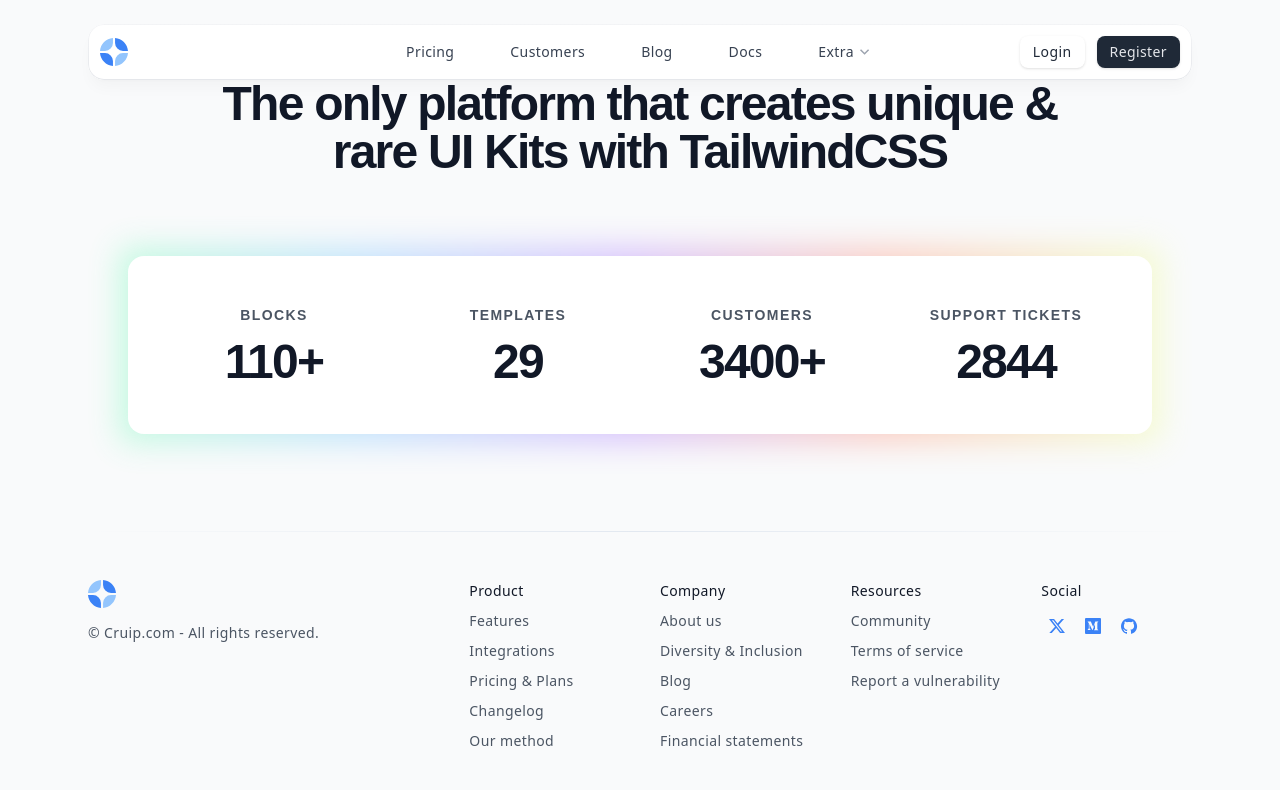
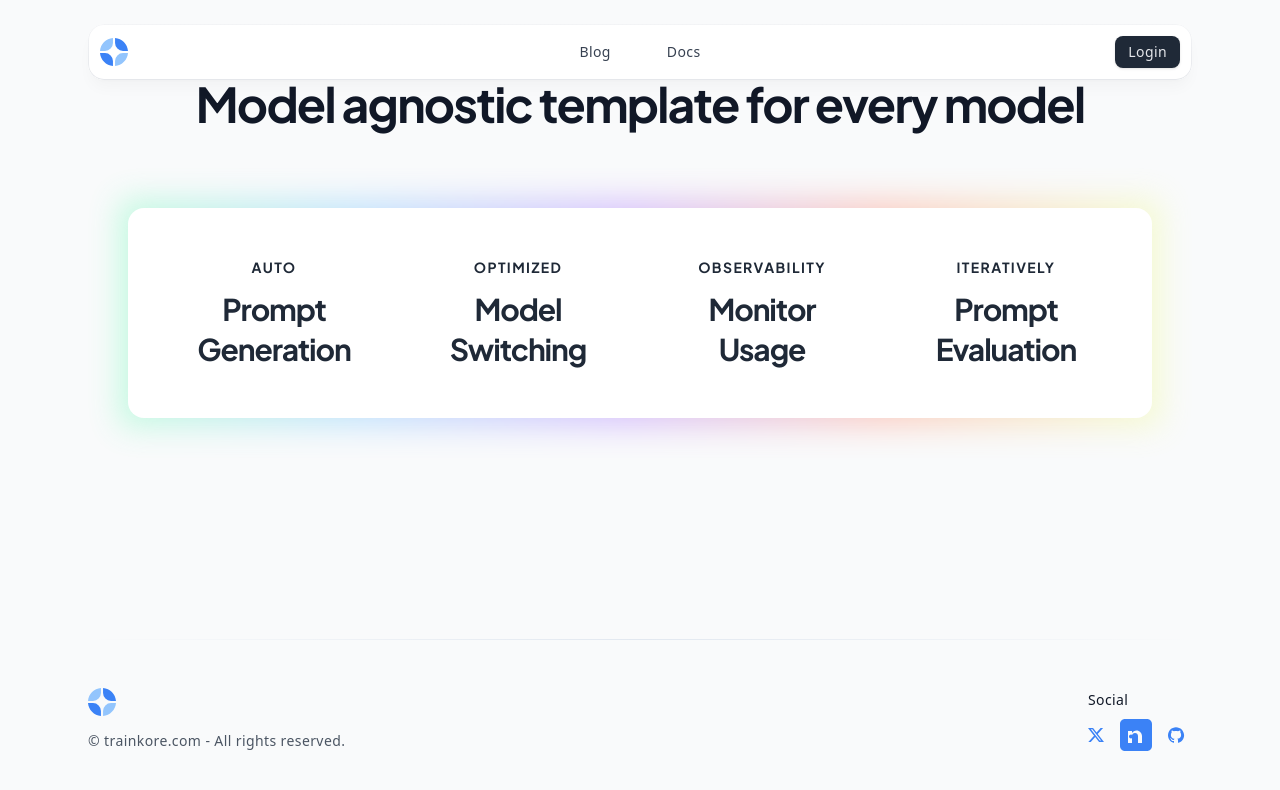
Before and after one commit to anuragvishwa/docs-trainkore, a Next.js app: page /pricing in a window 1280 px wide. Shown: the top 790 px of the page. Built offline with nearby package versions, Linux system fonts and the light colour scheme.

Commit message:
changed landing page

```diff
--- a/app/(default)/page.tsx
+++ b/app/(default)/page.tsx
@@ -7,6 +7,7 @@ import Hero from "@/components/hero-home";
 import BusinessCategories from "@/components/business-categories";
 import LargeTestimonial from "@/components/large-testimonial";
 import FeaturesPlanet from "@/components/features-planet";
+import FeaturesLog from "@/components/features-log";
 import Features from "@/components/features-home";
 import TestimonialsCarousel from "@/components/testimonials-carousel";
 import Cta from "@/components/cta";
@@ -34,13 +35,14 @@ export default function Home() {
       <RouteCard />
       <CodeView />
       <Feedback />
+      <FeaturesLog />
 
       {/* <LargeTestimonial />
 
       <Features /> */}
       <Pricing />
 
-      <TestimonialsCarousel />
+      {/* <TestimonialsCarousel /> */}
       {/* <Faqs /> */}
       {/* <Cta /> */}
     </>
--- a/app/(default)/pricing/page.tsx
+++ b/app/(default)/pricing/page.tsx
@@ -1,7 +1,5 @@
-export const metadata = {
-  title: "Pricing - Simple",
-  description: "Page description",
-};
+'use client'; // Ensures it's a Client Component
+import { Plus_Jakarta_Sans } from 'next/font/google';
 
 import PricingTables from "@/components/pricing-tables";
 import ComparePlans from "@/components/compare-plans";
@@ -9,13 +7,20 @@ import TestimonialsGrid from "@/components/testimonials-grid";
 import Faqs from "@/components/faqs";
 import Cta from "@/components/cta-alternative";
 
+// Load the Plus Jakarta Sans font with the necessary weights
+const plusJakartaSans = Plus_Jakarta_Sans({
+  subsets: ['latin'],
+  weight: ['400', '500', '600', '700'],
+  display: 'swap',
+});
+
 export default function Pricing() {
   return (
     <section className="py-12 bg-gray-50 sm:py-16 lg:py-20">
       <div className="px-4 mx-auto max-w-7xl sm:px-6 lg:px-8">
         <div className="max-w-2xl mx-auto text-center xl:max-w-4xl">
-          <h2 className="text-3xl font-bold text-gray-900 sm:text-4xl xl:text-5xl font-pj">
-            The only platform that creates unique & rare UI Kits with TailwindCSS
+          <h2 className={`text-3xl font-bold text-gray-900 sm:text-4xl xl:text-5xl ${plusJakartaSans.className}`}>
+          Model agnostic template for every model
           </h2>
         </div>
 
@@ -32,23 +37,23 @@ export default function Pricing() {
 
           <div className="relative grid grid-cols-1 px-16 py-12 overflow-hidden text-center bg-white sm:grid-cols-2 gap-y-12 lg:grid-cols-4 rounded-2xl gap-x-20">
             <div className="flex flex-col items-center">
-              <p className="text-5xl font-bold text-gray-900 lg:mt-3 lg:order-2 font-pj">110+</p>
-              <h3 className="mt-5 text-sm font-bold tracking-widest text-gray-600 uppercase lg:mt-0 lg:order-1 font-pj">Blocks</h3>
+              <p className={`text-3xl font-bold text-gray-800 lg:mt-3 lg:order-2 ${plusJakartaSans.className}`}>Prompt Generation</p>
+              <h3 className={`mt-5 text-sm font-bold tracking-widest text-gray-800 uppercase lg:mt-0 lg:order-1 ${plusJakartaSans.className}`}>Auto</h3>
             </div>
 
             <div className="flex flex-col items-center">
-              <p className="text-5xl font-bold text-gray-900 lg:mt-3 lg:order-2 font-pj">29</p>
-              <h3 className="mt-5 text-sm font-bold tracking-widest text-gray-600 uppercase lg:mt-0 lg:order-1 font-pj">Templates</h3>
+              <p className={`text-3xl font-bold text-gray-800 lg:mt-3 lg:order-2 ${plusJakartaSans.className}`}>Model Switching</p>
+              <h3 className={`mt-5 text-sm font-bold tracking-widest text-gray-800 uppercase lg:mt-0 lg:order-1 ${plusJakartaSans.className}`}>Optimized</h3>
             </div>
 
             <div className="flex flex-col items-center">
-              <p className="text-5xl font-bold text-gray-900 lg:mt-3 lg:order-2 font-pj">3400+</p>
-              <h3 className="mt-5 text-sm font-bold tracking-widest text-gray-600 uppercase lg:mt-0 lg:order-1 font-pj">Customers</h3>
+              <p className={`text-3xl font-bold text-gray-800 lg:mt-3 lg:order-2 ${plusJakartaSans.className}`}>Monitor Usage</p>
+              <h3 className={`mt-5 text-sm font-bold tracking-widest text-gray-800 uppercase lg:mt-0 lg:order-1 ${plusJakartaSans.className}`}>Observability</h3>
             </div>
 
             <div className="flex flex-col items-center">
-              <p className="text-5xl font-bold text-gray-900 lg:mt-3 lg:order-2 font-pj">2844</p>
-              <h3 className="mt-5 text-sm font-bold tracking-widest text-gray-600 uppercase lg:mt-0 lg:order-1 font-pj">Support Tickets</h3>
+              <p className={`text-3xl font-bold text-gray-800 lg:mt-3 lg:order-2 ${plusJakartaSans.className}`}>Prompt Evaluation</p>
+              <h3 className={`mt-5 text-sm font-bold tracking-widest text-gray-800 uppercase lg:mt-0 lg:order-1 ${plusJakartaSans.className}`}>Iteratively</h3>
             </div>
           </div>
         </div>
--- /dev/null
+++ b/components/features-log.tsx
@@ -0,0 +1,88 @@
+'use client';  // Ensures it's a Client Component
+
+import { Plus_Jakarta_Sans } from 'next/font/google';
+import Image from "next/image";
+import traincoreImage from "@/public/images/Dashboard Cache Page SS.png";
+import FeatIllustration from "@/public/images/Screenshot 2024-04-18 190424.png";
+
+// Load the Plus Jakarta Sans font with the necessary weights
+const plusJakartaSans = Plus_Jakarta_Sans({
+  subsets: ['latin'],
+  weight: ['400', '500', '600', '700'],
+  display: 'swap',
+});
+
+export default function FeaturesPlanet() {
+  return (
+    <section className={`mb-6 relative before:absolute before:inset-0 before:-z-20 before:bg-gray-900 ${plusJakartaSans.className}`}>
+      <div className="mx-auto max-w-6xl px-4 sm:px-6">
+        <div className="py-6 md:py-10">
+          {/* Section header */}
+          <div className="mx-auto max-w-3xl pt-12 pb-16 text-center md:pb-20">
+            <h2 className="text-3xl font-bold text-gray-200 md:text-4xl">
+              Iterative Logs and performance analysis
+            </h2>
+            <p className="text-white mt-5">
+              Get the input,output, rating , prompts , metadata and many more
+            </p>
+          </div>
+
+          {/* Planet */}
+          <div data-aos="zoom-y-out">
+            <div className="text-center">
+              <div className="relative inline-flex rounded-full before:absolute before:inset-0 before:-z-10 before:scale-[.85] before:animate-[pulse_4s_cubic-bezier(.4,0,.6,1)_infinite] before:bg-gradient-to-b before:from-blue-900 before:to-sky-700/50 before:blur-3xl after:absolute after:inset-0 after:rounded-[inherit] after:[background:radial-gradient(closest-side,theme(colors.blue.0),transparent)]">
+                <div
+                  className="mx-auto max-w-8xl"
+                  data-aos="zoom-y-out"
+                  data-aos-delay={600}
+                >
+                  <video className="transform scale-110" src="/videos/log.mov" controls autoPlay muted loop>
+                    Your browser does not support the video tag.
+                  </video>
+                </div>
+              </div>
+            </div>
+          </div>
+
+          {/* Grid */}
+          {/* <div className="md:grid md:grid-cols-12 md:gap-6 items-center py-12 md:py-20">
+
+            <div
+              className="max-w-xl md:max-w-none md:w-full mx-auto md:col-span-5 lg:col-span-6 mb-8 md:mb-0 md:order-1"
+              data-aos="fade-up"
+              data-aos-anchor="[data-aos-id-features-home]"
+            >
+              <div className="relative inline-flex rounded-full before:absolute before:inset-0 before:-z-10 before:scale-[.85] before:animate-[pulse_4s_cubic-bezier(.4,0,.6,1)_infinite] before:bg-gradient-to-b before:from-blue-900 before:to-sky-700/50 before:blur-3xl after:absolute after:inset-0 after:rounded-[inherit] after:[background:radial-gradient(closest-side,theme(colors.blue.800),transparent)]">
+                <Image
+                  className="md:max-w-none rounded-md"
+                  src={FeatIllustration}
+                  width={600}
+                  height={520}
+                  alt="Features illustration"
+                />
+              </div>
+            </div>
+
+
+            <div
+              className="max-w-xl text-center lg:text-left md:max-w-none md:w-full mx-auto md:col-span-7 lg:col-span-6"
+              data-aos="fade-right"
+              data-aos-anchor="[data-aos-id-features-home]"
+            >
+              <div className="md:pr-4 lg:pr-12 xl:pr-16">
+                <div className="mx-auto max-w-3xl pb-6">
+                  <h2 className="text-2xl font-bold text-gray-200 md:text-3xl">
+                    Observability Suite
+                  </h2>
+                </div>
+                <p className="text-xl text-gray-400 mb-4">
+                  Get insights from most important metrics and debug with detailed logs
+                </p>
+              </div>
+            </div>
+          </div> */}
+        </div>
+      </div>
+    </section>
+  );
+}
--- a/components/hero-home.tsx
+++ b/components/hero-home.tsx
@@ -31,7 +31,7 @@ export default function HeroHome() {
 
             <div className="px-8 sm:items-center sm:justify-center sm:px-0 sm:space-x-5 sm:flex mt-9">
               <a
-                href="#"
+                href="https://app.trainkore.com"
                 title=""
                 className={`inline-flex items-center justify-center w-full px-8 py-3 text-lg font-bold text-white transition-all duration-200 bg-gray-800 sm:w-auto rounded-md hover:bg-gray-700 focus:outline-none focus:ring-2 focus:ring-offset-2 focus:ring-gray-800 ${plusJakartaSans.className}`}
                 role="button"
--- a/components/testimonials-carousel.tsx
+++ b/components/testimonials-carousel.tsx
@@ -11,7 +11,8 @@ export default function TestimonialsCarousel() {
     <section className="py-12 bg-white sm:py-16 lg:py-20">
     <div className="px-4 mx-auto max-w-7xl sm:px-6 lg:px-8">
         <div className="max-w-2xl mx-auto text-center">
-            <h2 className="text-3xl font-bold text-gray-900 sm:text-4xl xl:text-5xl font-pj">All features for one price. Try Rareblocks for free!</h2>
+            <h2 className="text-3xl font-bold text-gray-900 sm:text-4xl xl:text-5xl font-pj">Model agnostic
+One prompt template for every model.!</h2>
         </div>
 
         <div className="relative max-w-5xl mx-auto mt-8 md:mt-16">
--- a/components/ui/footer.tsx
+++ b/components/ui/footer.tsx
@@ -7,147 +7,22 @@ export default function Footer({ border = false }: { border?: boolean }) {
       <div className="mx-auto max-w-6xl px-4 sm:px-6">
         {/* Top area: Blocks */}
         <div
-          className={`grid gap-10 py-8 sm:grid-cols-12 md:py-12 ${border ? "border-t [border-image:linear-gradient(to_right,transparent,theme(colors.slate.200),transparent)1]" : ""}`}
+          className={`flex justify-between items-center py-8 md:py-12 ${border ? "border-t [border-image:linear-gradient(to_right,transparent,theme(colors.slate.200),transparent)1]" : ""}`}
         >
-          {/* 1st block */}
-          <div className="space-y-2 sm:col-span-12 lg:col-span-4">
+          {/* 1st block (Logo and copyright) */}
+          <div className="space-y-2">
             <div>
               <Logo />
             </div>
             <div className="text-sm text-gray-600">
-              &copy; Cruip.com - All rights reserved.
+              &copy; trainkore.com - All rights reserved.
             </div>
           </div>
 
-          {/* 2nd block */}
-          <div className="space-y-2 sm:col-span-6 md:col-span-3 lg:col-span-2">
-            <h3 className="text-sm font-medium">Product</h3>
-            <ul className="space-y-2 text-sm">
-              <li>
-                <Link
-                  className="text-gray-600 transition hover:text-gray-900"
-                  href="#0"
-                >
-                  Features
-                </Link>
-              </li>
-              <li>
-                <Link
-                  className="text-gray-600 transition hover:text-gray-900"
-                  href="#0"
-                >
-                  Integrations
-                </Link>
-              </li>
-              <li>
-                <Link
-                  className="text-gray-600 transition hover:text-gray-900"
-                  href="#0"
-                >
-                  Pricing & Plans
-                </Link>
-              </li>
-              <li>
-                <Link
-                  className="text-gray-600 transition hover:text-gray-900"
-                  href="#0"
-                >
-                  Changelog
-                </Link>
-              </li>
-              <li>
-                <Link
-                  className="text-gray-600 transition hover:text-gray-900"
-                  href="#0"
-                >
-                  Our method
-                </Link>
-              </li>
-            </ul>
-          </div>
-
-          {/* 3rd block */}
-          <div className="space-y-2 sm:col-span-6 md:col-span-3 lg:col-span-2">
-            <h3 className="text-sm font-medium">Company</h3>
-            <ul className="space-y-2 text-sm">
-              <li>
-                <Link
-                  className="text-gray-600 transition hover:text-gray-900"
-                  href="#0"
-                >
-                  About us
-                </Link>
-              </li>
-              <li>
-                <Link
-                  className="text-gray-600 transition hover:text-gray-900"
-                  href="#0"
-                >
-                  Diversity & Inclusion
-                </Link>
-              </li>
-              <li>
-                <Link
-                  className="text-gray-600 transition hover:text-gray-900"
-                  href="#0"
-                >
-                  Blog
-                </Link>
-              </li>
-              <li>
-                <Link
-                  className="text-gray-600 transition hover:text-gray-900"
-                  href="#0"
-                >
-                  Careers
-                </Link>
-              </li>
-              <li>
-                <Link
-                  className="text-gray-600 transition hover:text-gray-900"
-                  href="#0"
-                >
-                  Financial statements
-                </Link>
-              </li>
-            </ul>
-          </div>
-
-          {/* 4th block */}
-          <div className="space-y-2 sm:col-span-6 md:col-span-3 lg:col-span-2">
-            <h3 className="text-sm font-medium">Resources</h3>
-            <ul className="space-y-2 text-sm">
-              <li>
-                <Link
-                  className="text-gray-600 transition hover:text-gray-900"
-                  href="#0"
-                >
-                  Community
-                </Link>
-              </li>
-              <li>
-                <Link
-                  className="text-gray-600 transition hover:text-gray-900"
-                  href="#0"
-                >
-                  Terms of service
-                </Link>
-              </li>
-              <li>
-                <Link
-                  className="text-gray-600 transition hover:text-gray-900"
-                  href="#0"
-                >
-                  Report a vulnerability
-                </Link>
-              </li>
-            </ul>
-          </div>
-
-          {/* 5th block */}
-          <div className="space-y-2 sm:col-span-6 md:col-span-3 lg:col-span-2">
-            <h3 className="text-sm font-medium">Social</h3>
-            <ul className="flex gap-1">
+          {/* Social block (Aligned to the right) */}
+          <div className="space-y-2">
+            <h3 className="text-sm font-medium pl-2">Social</h3>
+            <ul className="flex gap-2">
               <li>
                 <Link
                   className="flex items-center justify-center text-blue-500 transition hover:text-blue-600"
@@ -167,14 +42,14 @@ export default function Footer({ border = false }: { border?: boolean }) {
                 <Link
                   className="flex items-center justify-center text-blue-500 transition hover:text-blue-600"
                   href="#0"
-                  aria-label="Medium"
+                  aria-label="LinkedIn"
                 >
                   <svg
                     className="h-8 w-8 fill-current"
                     viewBox="0 0 32 32"
                     xmlns="http://www.w3.org/2000/svg"
                   >
-                    <path d="M23 8H9a1 1 0 0 0-1 1v14a1 1 0 0 0 1 1h14a1 1 0 0 0 1-1V9a1 1 0 0 0-1-1Zm-1.708 3.791-.858.823a.251.251 0 0 0-.1.241V18.9a.251.251 0 0 0 .1.241l.838.823v.181h-4.215v-.181l.868-.843c.085-.085.085-.11.085-.241v-4.887l-2.41 6.131h-.329l-2.81-6.13V18.1a.567.567 0 0 0 .156.472l1.129 1.37v.181h-3.2v-.181l1.129-1.37a.547.547 0 0 0 .146-.472v-4.749a.416.416 0 0 0-.138-.351l-1-1.209v-.181H13.8l2.4 5.283 2.122-5.283h2.971l-.001.181Z"></path>
+                    <path d="M27 0H5C2.2 0 0 2.2 0 5v22c0 2.8 2.2 5 5 5h22c2.8 0 5-2.2 5-5V5c0-2.8-2.2-5-5-5zm-5 24h-4v-7c0-1.7-1.3-3-3-3s-3 1.3-3 3v7h-4V12h4v2c1-1.5 2.7-2.5 4.5-2.5 3 0 5.5 2.5 5.5 5.5v7zm-11-8.5c-1.1 0-2 .9-2 2s.9 2 2 2 2-.9 2-2-.9-2-2-2zm-1-3.5h2v-4h-2v4z"></path>
                   </svg>
                 </Link>
               </li>
@@ -197,9 +72,6 @@ export default function Footer({ border = false }: { border?: boolean }) {
           </div>
         </div>
       </div>
-
-      {/* Big text */}
-
     </footer>
   );
 }
--- a/components/ui/header.tsx
+++ b/components/ui/header.tsx
@@ -32,24 +32,24 @@ export default function Header() {
 
           {/* Desktop navigation */}
           <nav className="hidden md:flex md:grow">
-            {/* Desktop menu links */}
+
             <ul className="flex grow flex-wrap items-center justify-center gap-4 text-sm lg:gap-8">
-              <li className="px-3 py-1">
+              {/* <li className="px-3 py-1">
                 <Link
                   href="/pricing"
                   className="flex items-center text-gray-700 transition hover:text-gray-900"
                 >
                   Pricing
                 </Link>
-              </li>
-              <li className="px-3 py-1">
+              </li> */}
+              {/* <li className="px-3 py-1">
                 <Link
-                  href="/customers"
+                  href="/docs"
                   className="flex items-center text-gray-700 transition hover:text-gray-900"
                 >
-                  Customers
+                  Docs
                 </Link>
-              </li>
+              </li> */}
               <li className="px-3 py-1">
                 <Link
                   href="/blog"
@@ -66,9 +66,9 @@ export default function Header() {
                   Docs
                 </Link>
               </li>
-              {/* 1st level: hover */}
-              <Dropdown title="Extra">
-                {/* 2nd level: hover */}
+
+              {/* <Dropdown title="Extra">
+
                 <li>
                   <Link
                     href="/support"
@@ -85,26 +85,26 @@ export default function Header() {
                     Apps
                   </Link>
                 </li>
-              </Dropdown>
+              </Dropdown> */}
             </ul>
           </nav>
 
           {/* Desktop sign in links */}
           <ul className="flex flex-1 items-center justify-end gap-3">
-            <li>
+            {/* <li>
               <Link
                 href="/signin"
                 className="btn-sm bg-white text-gray-800 shadow hover:bg-gray-50"
               >
                 Login
               </Link>
-            </li>
+            </li> */}
             <li>
               <Link
-                href="/signup"
+                href="https://app.trainkore.com"
                 className="btn-sm bg-gray-800 text-gray-200 shadow hover:bg-gray-900"
               >
-                Register
+                Login
               </Link>
             </li>
           </ul>
--- a/components/utils/feedback.tsx
+++ b/components/utils/feedback.tsx
@@ -1,28 +1,57 @@
+'use client'; // Ensures it's a Client Component
+import { Plus_Jakarta_Sans } from 'next/font/google';
 import Image from "next/image";
 import TargetImage from "@/public/images/new ss.png";
 
+// Load the Plus Jakarta Sans font with the necessary weights
+const plusJakartaSans = Plus_Jakarta_Sans({
+  subsets: ['latin'],
+  weight: ['400', '500', '600', '700'],
+  display: 'swap',
+});
+
 export default function Feedback() {
   return (
+    <>
       <section className="py-12 bg-white sm:py-16 lg:py-20">
         <div className="px-4 mx-auto max-w-7xl sm:px-6 lg:px-8">
           <div className="grid grid-cols-1 md:items-center gap-y-8 md:grid-cols-2 md:gap-x-16">
             <div className="text-center md:text-left lg:pr-16">
-                <h2 className="text-3xl font-bold text-gray-900 sm:text-4xl xl:text-5xl font-pj">Prompt Playground with Versioning</h2>
-                <p className="mt-4 text-base text-gray-700 sm:mt-8 font-pj">Includes all the famous models from OpenAI, Gemini, Coherence, Anthropic, Azure and many more.</p>
+              <h2 className={`text-3xl font-bold text-gray-900 sm:text-4xl xl:text-5xl ${plusJakartaSans.className}`}>
+                Prompt Playground with Versioning
+              </h2>
+              <p className={`mt-4 text-base text-gray-700 sm:mt-8 ${plusJakartaSans.className}`}>
+                Includes all the famous models from OpenAI, Gemini, Coherence, Anthropic, Azure and many more.
+              </p>
 
               <div className="relative inline-flex mt-10 group">
-                    <div className="absolute transitiona-all duration-1000 opacity-70 -inset-px bg-gradient-to-r from-[#44BCFF] via-[#FF44EC] to-[#FF675E] rounded-xl blur-lg filter group-hover:opacity-100 group-hover:-inset-1 group-hover:duration-200"></div>
-                    <a href="#" title="" className="relative inline-flex items-center justify-center px-8 py-4 text-lg font-bold text-white transition-all duration-200 bg-gray-900 font-pj rounded-xl focus:outline-none focus:ring-2 focus:ring-offset-2 focus:ring-gray-900" role="button">
+                <div className="absolute transition-all duration-1000 opacity-70 -inset-px bg-gradient-to-r from-[#44BCFF] via-[#FF44EC] to-[#FF675E] rounded-xl blur-lg filter group-hover:opacity-100 group-hover:-inset-1 group-hover:duration-200"></div>
+                <a
+                  href="https://app.trainkore.com"
+                  title=""
+                  className={`relative inline-flex items-center justify-center px-8 py-4 text-lg font-bold text-white transition-all duration-200 bg-gray-900 rounded-xl focus:outline-none focus:ring-2 focus:ring-offset-2 focus:ring-gray-900 ${plusJakartaSans.className}`}
+                  role="button"
+                >
                   Try Interactive Playground
                 </a>
               </div>
             </div>
 
             <div>
-                <img className="w-full mx-auto" src="/images/s04.png" alt="" />
+              <img className="w-full mx-auto" src="/images/s04.png" alt="Prompt Playground" />
             </div>
+          </div>
+
+          {/* Full-width image with some gap and border */}
+          <div className="mt-16">
+            <img
+              className="w-full h-auto rounded-lg shadow-md border-4 border-gray-300"
+              src="/images/dashboard.png"
+              alt="Full width example"
+            />
           </div>
         </div>
       </section>
+    </>
   );
 }
```
Also changed, not shown: app/(default)/CodeTabs.tsx (+10 -10 lines), public/images/dashboard.png (added), 1 other file (tests, documents, lock files or other folders). Lines whose indentation alone changed are shown as unchanged.
